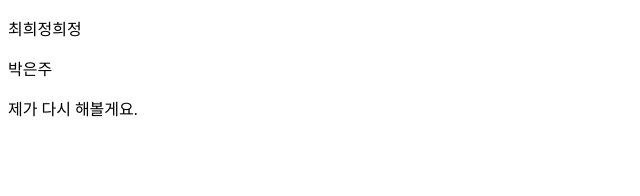
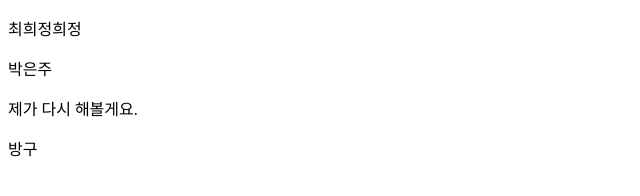
Before and after one commit to choiheejeong/project_1, a plain HTML site: page index.html in a window 1280 px wide. Shown: the full height of the page, 0-640 px from the left. Drawn offline with Linux system fonts and the light colour scheme.

Commit message:
Update index.html

```diff
--- a/index.html
+++ b/index.html
@@ -9,5 +9,6 @@
     <p>최희정희정</p>
     <p>박은주</p>
     <p>제가 다시 해볼게요.</p>
+    <p>방구</p>
 </body>
 </html>
```
